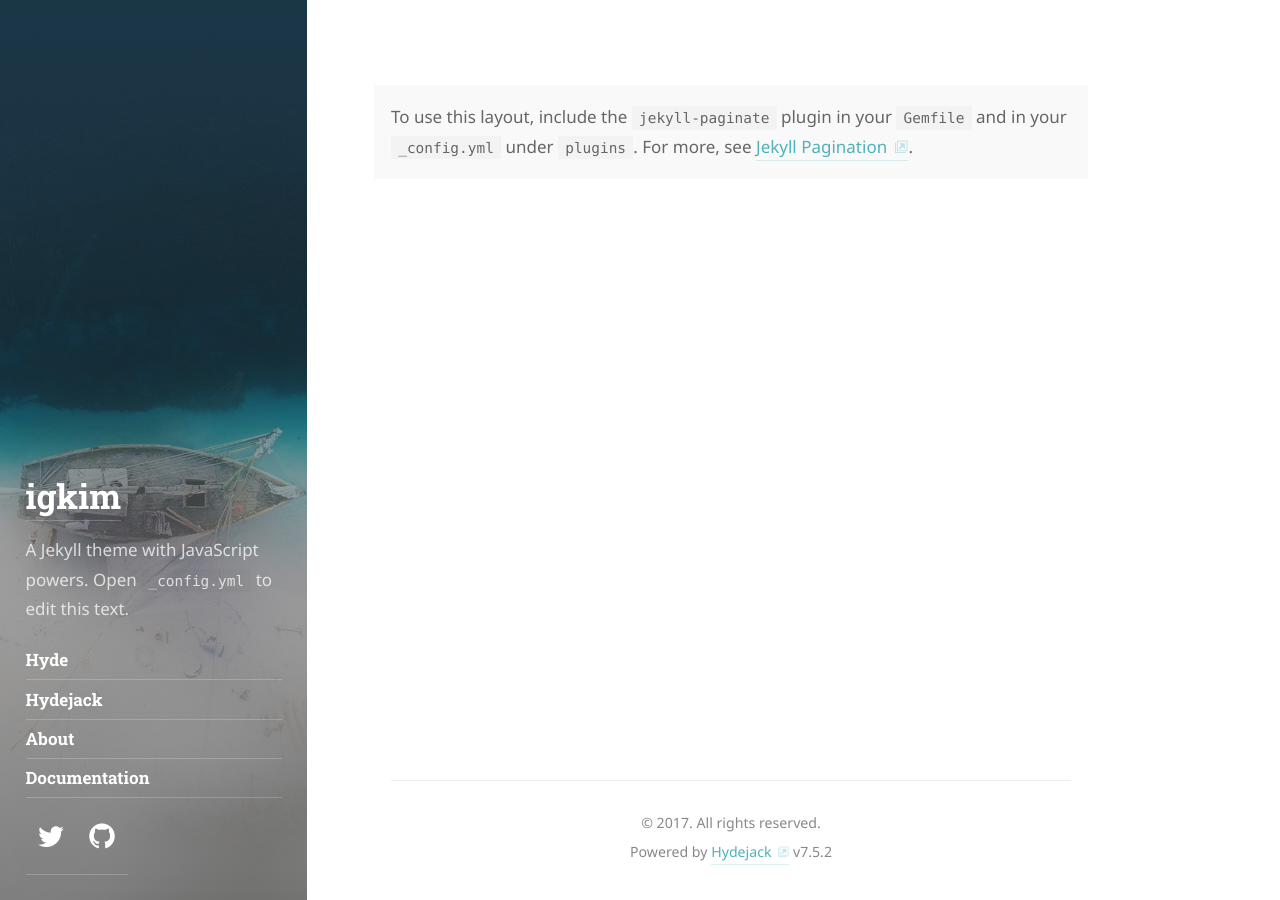
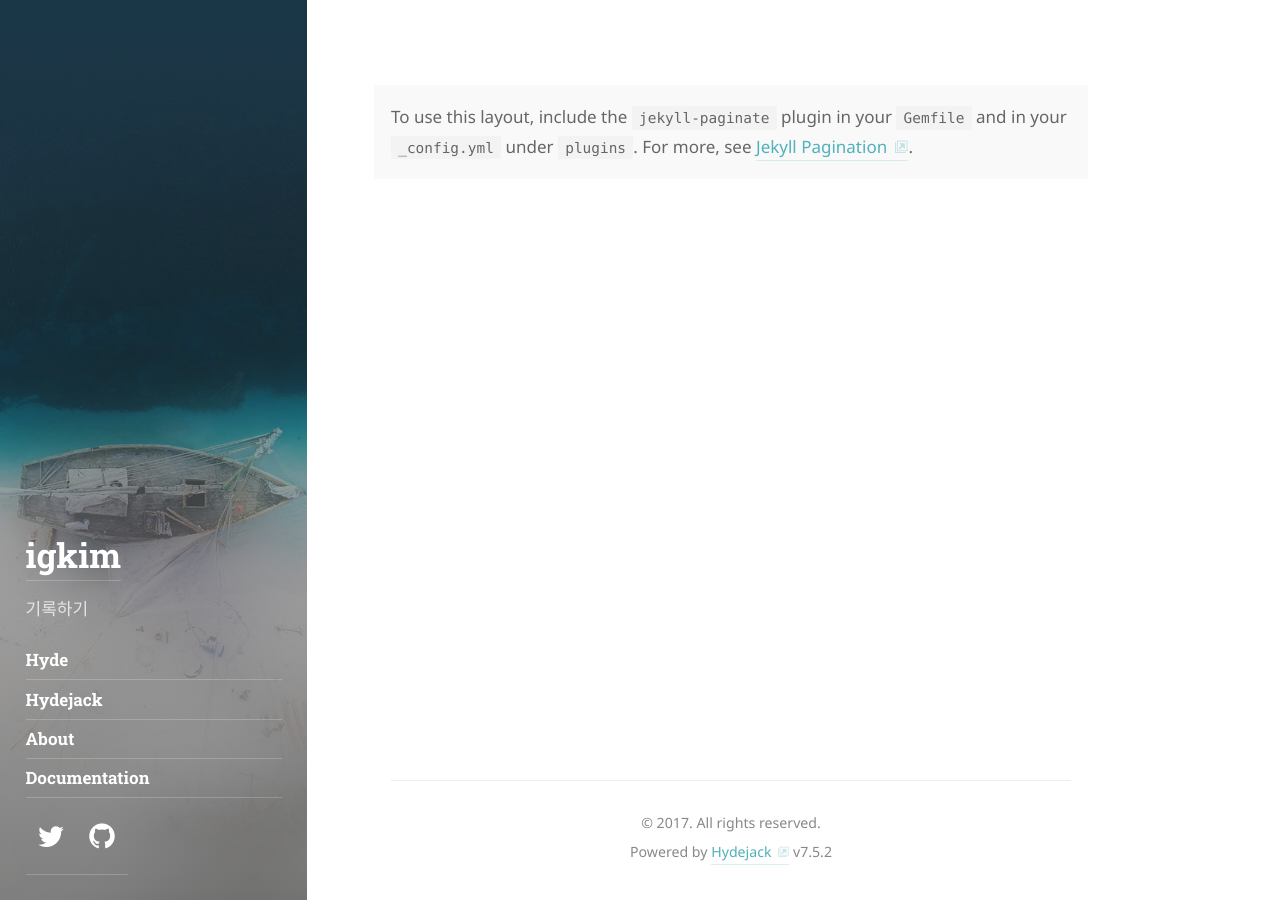
Before and after one commit to igkim89/igkim89.github.io, a Jekyll site: the page built from index.html, in a window 1280 px wide. Built offline with Jekyll 4.4.1, drawn with Linux system fonts in a browser that asks for light colours; some web fonts are replaced; the list of posts is cut into pages by our own code.

Commit message:
Update tagline

```diff
--- a/_config.yml
+++ b/_config.yml
@@ -33,8 +33,7 @@ description:           >
 
 # A shorter description for the sidebar.
 tagline:               >
-  A Jekyll theme with JavaScript powers.
-  Open `_config.yml` to edit this text.
+  기록하기
 
 # A list of keywords for your blog
 keywords:              []
```
